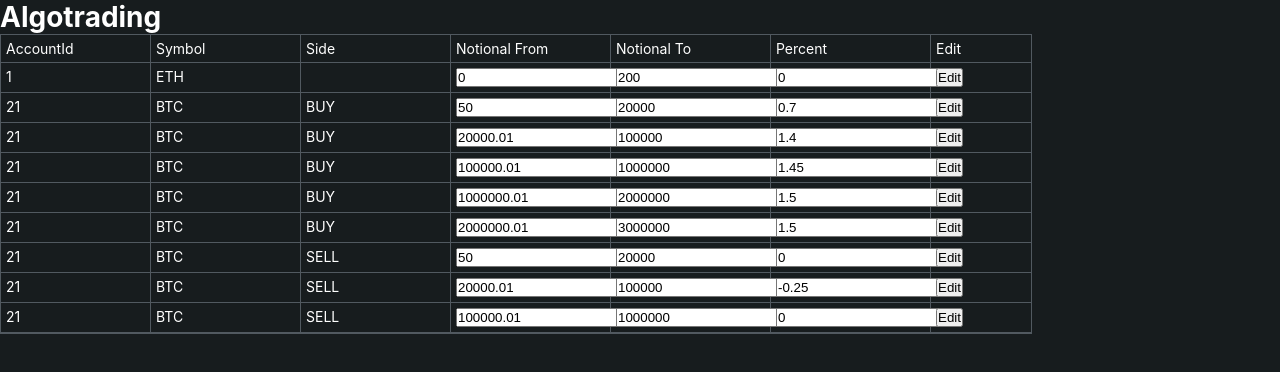
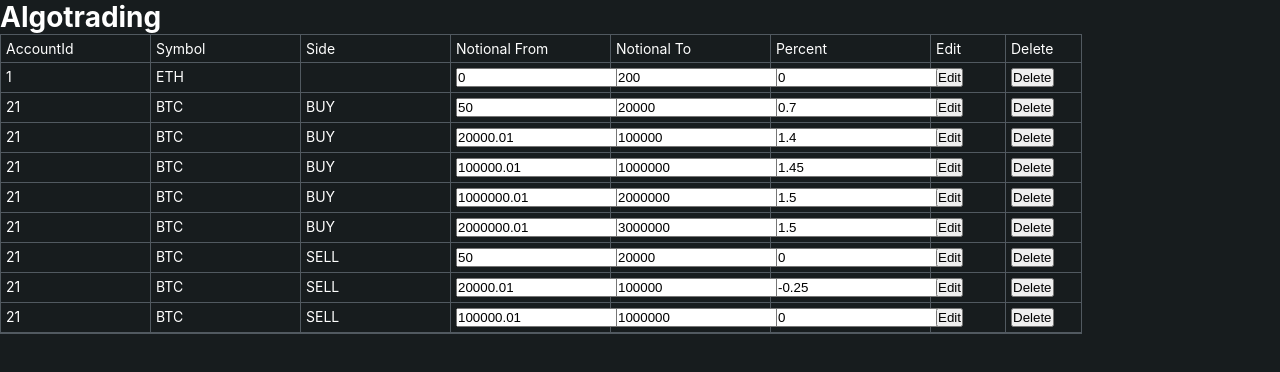
Before and after one commit to claudvanbarret/algotrading, a React (Create React App) app: page / in a window 1280 px wide. Shown: the top 372 px of the page. Built offline with nearby package versions, Linux system fonts and the light colour scheme; data requests are answered from the project's data file.

Commit message:
feat: add delete action

```diff
--- a/src/hooks/useSpreads.ts
+++ b/src/hooks/useSpreads.ts
@@ -1,7 +1,7 @@
 import { useCallback, useEffect, useMemo, useState } from 'react';
 
 import { SpreadConfiguration, SpreadType } from '../models/SpreadConfiguration';
-import { fetchSpreadConfigurations, updateSpreadConfiguration } from '../services/spreadService';
+import { fetchSpreadConfigurations, updateSpreadConfiguration, deleteSpreadConfiguration } from '../services/spreadService';
 
 const useSpreads = () => {
   const [spreadConfigurations, setSpreadConfigurations] = useState<SpreadConfiguration[]>([]);
@@ -36,12 +36,21 @@ const useSpreads = () => {
     return response.data;
   }, []);
 
+  const deleteSpreadConfigurationById = useCallback(async (spreadConfigurationId: number) => {
+    const response = await deleteSpreadConfiguration(spreadConfigurationId);
+
+    setSpreadConfigurations((rows) => rows.filter((row) => row.id !== spreadConfigurationId));
+
+    return response.data;
+  }, []);
+
   return {
     spreadConfigurations,
     workingHours,
     nightShift,
     updateSpreadConfigurations,
     updateSpreadConfigurationById,
+    deleteSpreadConfigurationById,
   };
 };
 
--- a/src/i18n/en.json
+++ b/src/i18n/en.json
@@ -6,5 +6,6 @@
     "notional_from": "Notional From",
     "notional_to": "Notional To",
     "percent": "Percent",
-    "edit": "Edit"
+    "edit": "Edit",
+    "delete": "Delete"
 }
--- a/src/pages/Home/Home.tsx
+++ b/src/pages/Home/Home.tsx
@@ -8,7 +8,7 @@ import useSpreads from '../../hooks/useSpreads';
 import { SpreadConfiguration, SpreadConfigurationAcessor } from '../../models/SpreadConfiguration';
 
 const Home = () => {
-  const { workingHours, updateSpreadConfigurations, updateSpreadConfigurationById } = useSpreads();
+  const { workingHours, updateSpreadConfigurations, updateSpreadConfigurationById, deleteSpreadConfigurationById } = useSpreads();
   const { t } = useTranslation();
 
   const handleEdit = useCallback(
@@ -23,6 +23,15 @@ const Home = () => {
       updateSpreadConfigurationById(payload);
     },
     [updateSpreadConfigurationById]
+  );
+
+  const handleDelete = useCallback(
+    (row: Row<SpreadConfiguration>) => {
+      const spreadConfigurationId = row.original.id;
+
+      deleteSpreadConfigurationById(spreadConfigurationId);
+    },
+    [deleteSpreadConfigurationById]
   );
 
   const columns = useMemo(
@@ -59,8 +68,13 @@ const Home = () => {
       },
       {
         Header: t('edit'),
-        width: 100,
+        width: 75,
         Cell: (props: CellProps<SpreadConfiguration, number>) => <button onClick={() => handleEdit(props.row)}>Edit</button>,
+      },
+      {
+        Header: t('delete'),
+        width: 75,
+        Cell: (props: CellProps<SpreadConfiguration, number>) => <button onClick={() => handleDelete(props.row)}>Delete</button>,
       },
     ],
     []
--- a/src/services/spreadService.ts
+++ b/src/services/spreadService.ts
@@ -1,6 +1,6 @@
 import { Endpoints } from '../config/endpoints';
 import { SpreadConfiguration } from '../models/SpreadConfiguration';
-import RequestService from './RequestService';
+import RequestService, { RequestConfig } from './RequestService';
 
 /**
  * Fetch and returns spread configurations
@@ -16,3 +16,11 @@ export const updateSpreadConfiguration = (spreadConfiguration: SpreadConfigurati
   const endpoint = `${Endpoints.SPREADS}/${spreadConfiguration.id}`;
   return RequestService.put<SpreadConfiguration[]>(endpoint, spreadConfiguration);
 };
+
+/**
+ * Delete spread configuration
+ */
+export const deleteSpreadConfiguration = (spreadConfigurationId: number, config?: RequestConfig) => {
+  const endpoint = `${Endpoints.SPREADS}/${spreadConfigurationId}`;
+  return RequestService.delete<SpreadConfiguration[]>(endpoint, config);
+};
```
